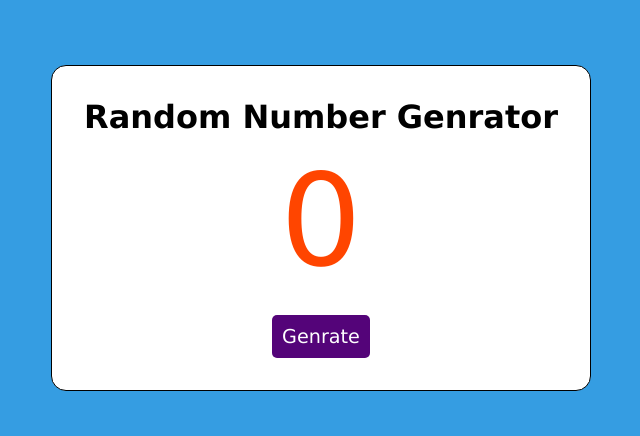
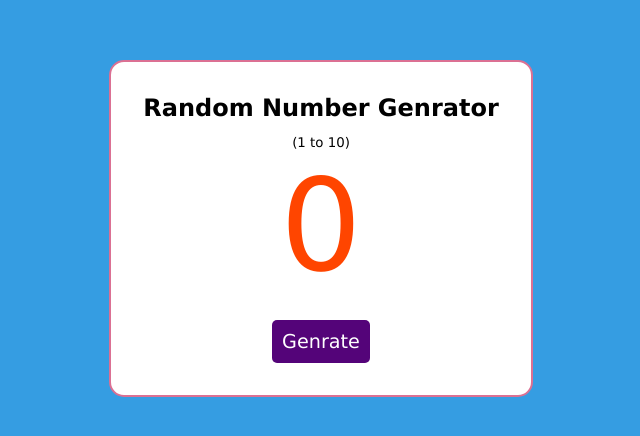
Before and after one commit to Sulman23/Random-Number, a plain HTML site: page index.html in a window 1280 px wide. Shown: the part 172-608 px from the top of the page, without its empty margins (319-959 px from the left). Drawn offline with Linux system fonts and the light colour scheme.

Commit message:
Project finished
Project finished

```diff
--- a/index.html
+++ b/index.html
@@ -9,7 +9,8 @@
 </head>
 <body>
     <div class="container">
-        <h1>Random Number Genrator</h1>
+        <h2>Random Number Genrator</h2>
+        <small>(1 to 10)</small>
         <span id="number">0</span>
         <button id="number-btn">Genrate</button>
     </div>
--- a/script.js
+++ b/script.js
@@ -1,11 +1,9 @@
+// Selecting Necessory Elements
 let number = document.getElementById("number");
 let btn = document.getElementById("number-btn");
 
-// console.log(btn);
-
+// Adding Click Event on Button
 btn.addEventListener("click", () => {
-
-    let randomNumber = Math.ceil( Math.random() * 100);
+    let randomNumber = Math.ceil( Math.random() * 10);
     number.innerText = randomNumber;
-
 })
--- a/style.css
+++ b/style.css
@@ -17,12 +17,12 @@ body {
 .container {
     background-color: #fff;
     padding: 2rem;
-    border: 1px solid black;
+    border: 2px solid palevioletred;
     border-radius: 15px;
     text-align: center;
 }
 
-.container h1 {
+.container h2 {
     margin-bottom: 10px;
 }
 
```
